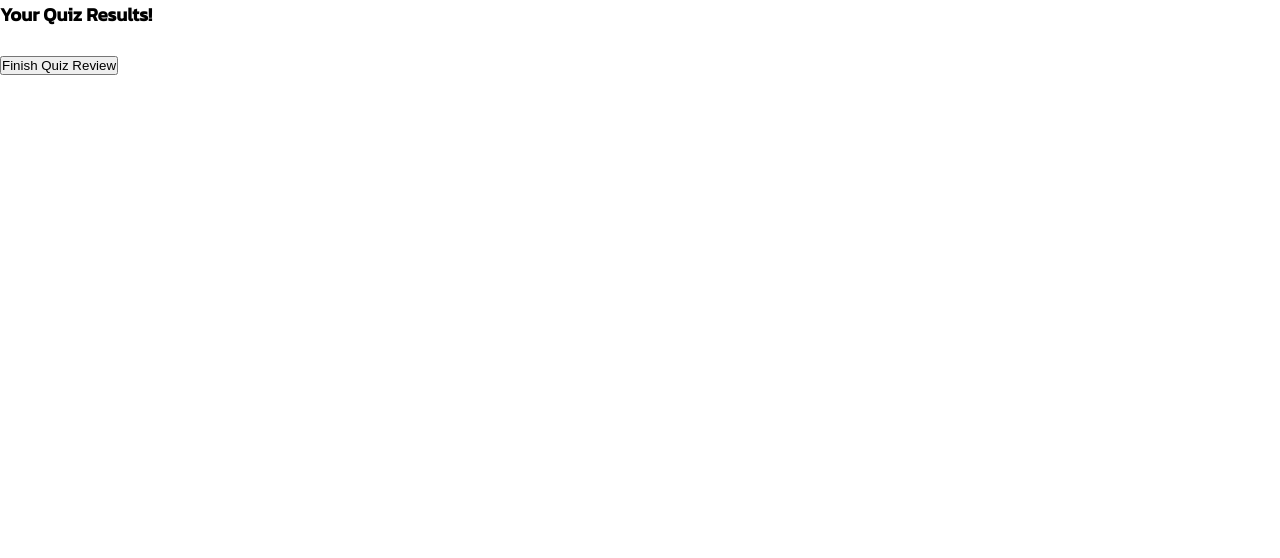
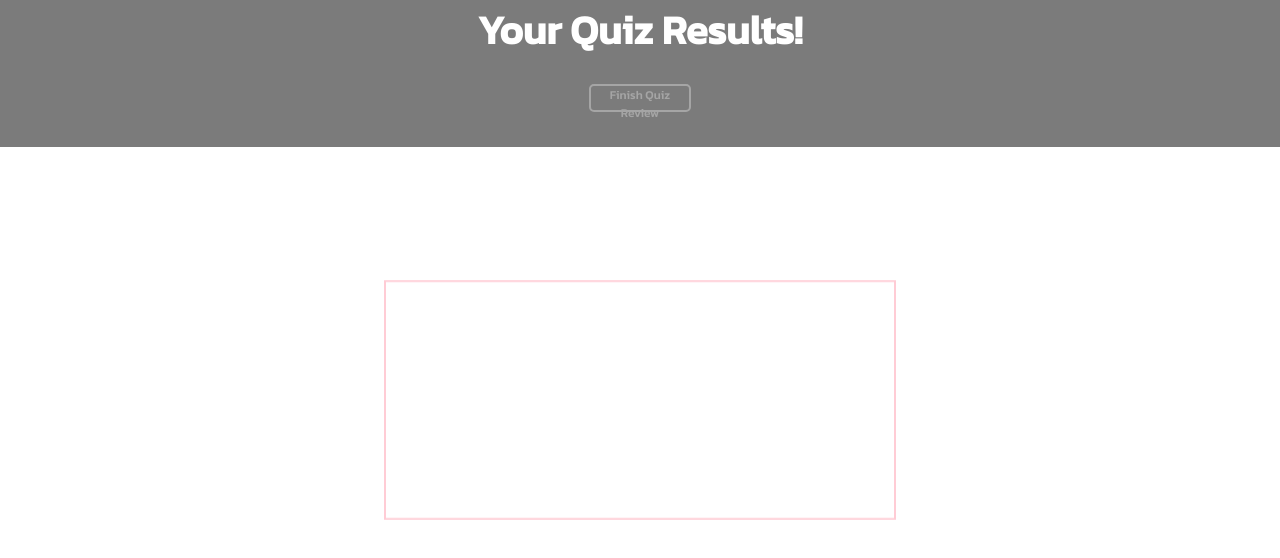
Before and after one commit to OnlyOneLz/TS-Quiz-Client, a React (Create React App) app: page /quiz/final in a window 1280 px wide. Shown: the top 558 px of the page. Built offline with nearby package versions, Linux system fonts and the light colour scheme; a web font is replaced by a local one.

Commit message:
Add progress and points display on final quiz page?

```diff
--- a/src/components/home/homePage.tsx
+++ b/src/components/home/homePage.tsx
@@ -15,7 +15,7 @@ function Home() {
             <header className='grid-item-1'>
                 <h1 className='home-title'>Quizzer</h1>
             </header>
-            <HomeProgress />
+            <HomeProgress prop={false}/>
             <HomeScoreboard />
             <HomeForm />
             <HomeLogout />
--- a/src/components/home/homeProgress.tsx
+++ b/src/components/home/homeProgress.tsx
@@ -1,6 +1,6 @@
-import React, { useEffect, useState }from "react"
+import React, { useEffect, useState } from "react"
 
-const HomeProgress = () => {
+const HomeProgress = ({ prop }: { prop: any }) => {
     const [progress, setProgress] = useState<number>(() => {
         let storedProgress: any = localStorage.getItem('progress');
         const previousProgressNeeded: any = localStorage.getItem('previous_progress_needed');
@@ -12,6 +12,8 @@ const HomeProgress = () => {
 
     const level: string | null = localStorage.getItem('level');
 
+    let loading = false
+
     useEffect(() => {
         let interval: NodeJS.Timeout;
         const simulateProgress = () => {
@@ -21,6 +23,9 @@ const HomeProgress = () => {
                 if (progressValue < progress) {
                     setProgress(progressValue);
                 } else {
+                    loading = true
+                    console.log(prop);
+                    console.log(loading);
                     clearInterval(interval);
                 }
             }, 10);
@@ -32,12 +37,12 @@ const HomeProgress = () => {
     }, []);
 
     return (
-        <div className='grid-item-2 grid-temp'>
-        <div className='rank'>{level}</div>
-        <div className='progress-bar'>
-            <div className='progress' style={{ width: `${progress}%` }}></div>
+        <div className={`${prop ? `quiz-progress-rank-container ${loading ? 'fade-out' : 'fade-in'}` : 'grid-temp grid-item-2'}`}>
+            <div className={`${prop ? 'quiz-rank' : 'rank'}`}>{prop ? `Level ${level}` : level}</div>
+            <div className={`${prop ? 'quiz-progress-bar' : 'progress-bar'}`}>
+                <div className='progress' style={{ width: `${progress}%` }}></div>
+            </div>
         </div>
-    </div>
     )
 }
 
--- a/src/components/quiz/quizFinalPage.tsx
+++ b/src/components/quiz/quizFinalPage.tsx
@@ -1,5 +1,6 @@
-import React from "react";
+import React, { useEffect, useState } from "react";
 import { Link } from "react-router-dom";
+import HomeProgress from "../home/homeProgress";
 
 interface Question {
   id: number;
@@ -14,12 +15,41 @@ interface Answer {
 }
 
 export default function QuizFinalPage() {
-    const removeQuizInfo = () => {
-            localStorage.removeItem('quiz_data_questions');
-            localStorage.removeItem('quiz_data_answers');
-            localStorage.removeItem('quiz_index');
-            localStorage.removeItem('users_answers')
-    }
+  const removeQuizInfo = () => {
+    localStorage.removeItem('quiz_data_questions');
+    localStorage.removeItem('quiz_data_answers');
+    localStorage.removeItem('quiz_index');
+    localStorage.removeItem('users_answers')
+  }
+
+  let [progressShowing, setProgressShowing] = useState<boolean>(false)
+  let [pointsShowing, setPointsShowing] = useState<boolean>(false)
+  let [progressPointsShowing, setProgressPointsShowing] = useState<boolean>(true)
+  let [progressDone, setProgressDone] = useState<boolean>(false)
+
+  const points = localStorage.getItem('points')
+
+  useEffect(() => {
+
+    const changePointsProgress = () => {
+      setTimeout(() => {
+        setPointsShowing(true);
+        setTimeout(() => {
+          setProgressShowing(true);
+          setTimeout(() => {
+            setProgressPointsShowing(false);
+          }, 10000);
+        }, 1200);
+      }, 2000);
+    };
+
+    changePointsProgress()
+
+    setTimeout(() => {
+      setProgressDone(true);
+    },9000);
+
+  }, [])
 
   // Retrieve quiz questions from localStorage
   const questionsString: string | null = localStorage.getItem('quiz_data_questions');
@@ -52,27 +82,37 @@ export default function QuizFinalPage() {
   console.log("User Answers: ", userAnswers);
   console.log("Questions: ", questions);
 
-
-
   return (
-    <div>
-      <h3>Your Quiz Results!</h3>
+    <div className={`final-page ${progressDone ? 'fade-in-final' : ''}`} >
+      {progressPointsShowing &&
+        <div className="final-page-progress-points-container">
+          {!progressShowing ?
+            <h2 className={`final-page-points ${pointsShowing ? 'fade-out' : ''}`}>
+              You scored {points} points
+            </h2>
+            :
+            <div className={progressDone ? 'fade-out' : ''}>
+              <HomeProgress prop={true} />
+            </div>
+          }
+        </div>
+      }
+      <h3 className="final-quiz-title">Your Quiz Results!</h3>
       <br />
-      <ul>
+      <div>
         {questions.map((question, index) => (
-          <li key={question.id}>
+          <div className="final-question-cards" key={question.id}>
             <p>{question.question}</p>
             <p><strong>Your Selected Answer:</strong> {answers[parseInt(userAnswers[index])].answer}</p>
             {answers[parseInt(userAnswers[index])].answer === correctAnswersMap[question.id] ? <p>This is the correct answer</p> : <p><strong>Correct Answer:</strong> {correctAnswersMap[question.id]}</p>}
             <p>Explanation- </p>
-            <br />
-            <br />
-          </li>
+          </div>
         ))}
-      </ul>
+      </div>
       <Link to={'/'}>
-        <button onClick={removeQuizInfo}>Finish Quiz Review</button>
+        <button className="logout-btn" onClick={removeQuizInfo}>Finish Quiz Review</button>
       </Link>
+      <br />
     </div>
   );
 }
--- a/src/components/quiz/quizPage2.tsx
+++ b/src/components/quiz/quizPage2.tsx
@@ -66,7 +66,6 @@ const QuizPage2 = () => {
         // Store the updated array back into localStorage
         localStorage.setItem('users_answers', JSON.stringify(updatedUserAnswers));
 
-
         setTimeout(() => {
             setCorrectAnswerId(undefined)
             setFalseAnswerId(undefined)
@@ -80,14 +79,13 @@ const QuizPage2 = () => {
             setCurrentIndex(currentIndex + 1);
             setCurrentQuestion(quizData.questions[currentIndex + 1].question);
             setTimeout(() => {
-            setCurrentAnswers(quizData.answers.filter((aws: any) => aws.question_id === quizData.questions[currentIndex + 1].id));
-            setCurrentAnswers(currentAnswers => currentAnswers.sort(() => Math.random() - 0.5));
-        }, 100)
+                setCurrentAnswers(quizData.answers.filter((aws: any) => aws.question_id === quizData.questions[currentIndex + 1].id));
+                setCurrentAnswers(currentAnswers => currentAnswers.sort(() => Math.random() - 0.5));
+            }, 100)
         } else {
+            localStorage.setItem('points', points.toString())
             updateScoreboard(userId, points)
-            setTimeout(() => {
-                window.location.href = "/quiz/final";
-            }, 1500)
+            window.location.href = "/quiz/final";
         }
     };
 
--- a/src/index.css
+++ b/src/index.css
@@ -107,7 +107,7 @@ code {
   }
 }
 
-.height-input{
+.height-input {
   height: 4.5vh;
   border-radius: 10px;
   border: 2px solid black;
@@ -151,7 +151,7 @@ code {
 
 .progress-bar {
   width: 100%;
-  border: 3px white solid;
+  border: 1px white solid;
   overflow: hidden;
   grid-row: 2 / span 2;
   grid-column: 3 / span 5;
@@ -160,8 +160,8 @@ code {
 
 .progress {
   width: 0%;
-  height: 20px;
-  background-color: #1976d2;
+  height: 100%;
+  background-color: #d2198e;
   transition: width 0.3s ease;
 }
 
@@ -228,7 +228,7 @@ code {
   background-color: transparent;
   border: 2px rgb(143, 143, 143) solid;
   height: 3.5vh;
-  width: 5vw;
+  width: 8vw;
   border-radius: 5px;
 }
 
@@ -271,7 +271,7 @@ code {
   display: flex;
   flex-direction: column;
   align-items: center;
-  gap:10vh
+  gap: 10vh
 }
 
 .quiz-question {
@@ -302,28 +302,114 @@ code {
 .false {
   background-color: red;
 }
+
+/* FINAL PAGE */
+
+.final-page {
+  background-color: rgba(0, 0, 0, 0.649);
+  color: rgba(255, 255, 255, 0.29);
+  display: flex;
+  align-items: center;
+  flex-direction: column;
+  opacity: 0.8;
+}
+
+.final-page-progress-points-container {
+  position: fixed;
+  height: 30vh;
+  width: 40vw;
+  border: 2px pink solid;
+  bottom: 35%;
+  left: 30%;
+  color: rgba(255, 255, 255, 0.608);
+  display: flex;
+  justify-content: center;
+  align-items: center;
+  animation: slideUp 0.5s ease-out;
+}
+
+.final-page-progress {
+  height: 100%;
+  width: 100%;
+  border: 2px pink solid;
+  display: flex;
+  justify-content: center;
+  align-items: center;
+}
+
+.final-page-points {
+  margin: 2vmin;
+  padding: 2vmin;
+  border: 2px pink solid;
+  background-color: transparent;
+  display: flex;
+  justify-content: center;
+  align-items: center;
+  font-size: 7vmin;
+}
+
+.quiz-progress-rank-container {
+  display: flex;
+  justify-content: center;
+  flex-direction: column;
+  align-items: center;
+  gap: 4vh;
+}
+
+.quiz-progress-bar {
+  height: 100%;
+  width: 30vw;
+  border: 1px white solid;
+  height: 7vh;
+}
+
+.quiz-rank {
+  display: flex;
+  flex-direction: column;
+  align-items: center;
+  justify-content: center;
+  font-size: 5vmin;
+}
+
+.fade-out {
+  opacity: 1;
+  animation: fadeOut 2s ease forwards;
+}
+
+.fade-in {
+  opacity: 0;
+  animation: fadeIn 2s ease forwards;
+}
+
+.fade-in-final {
+  opacity: 0.3;
+  background-color: black;
+  color: rgb(255, 255, 255);
+  animation: fadeInFinal 2s ease forwards;
+}
+
+.final-question-cards {
+  display: flex;
+  flex-direction: column;
+  border: 3px solid white;
+  gap: 1.5vh;
+  margin-bottom: 2vh;
+  padding: 3vmin;
+  width: 80vw;
+  background-color: rgba(255, 255, 255, 0.861);
+  color: black;
+  font-size: 2vmin;
+  border-radius: 20px;
+}
+
+.final-quiz-title {
+  font-size: 5vmin;
+  color: #ffffff;
+  font-family: 'Kanit';
+}
+
 /* MEDIA QUERYS */
 
-/* @media (max-width: 1000px) {
-  .rank {
-    font-size: 1vmin;
-    padding-bottom: 0.4vmin;
-  }
-}
-
-@media (min-width: 1150px) {
-  .rank {
-
-    padding-right: 0.6vmin;
-  }
-}
-
-@media (min-width: 1450px) {
-  .rank {
-
-    padding-right: 2vmin;
-  }
-} */
 
 /* KEYFRAMES */
 
@@ -338,3 +424,33 @@ code {
     opacity: 1;
   }
 }
+
+@keyframes fadeOut {
+  0% {
+    opacity: 1;
+  }
+
+  100% {
+    opacity: 0;
+  }
+}
+
+@keyframes fadeIn {
+  0% {
+    opacity: 0;
+  }
+
+  100% {
+    opacity: 1;
+  }
+}
+
+@keyframes fadeInFinal {
+  0% {
+    opacity: 0.3;
+  }
+
+  100% {
+    opacity: 1;
+  }
+}
```
